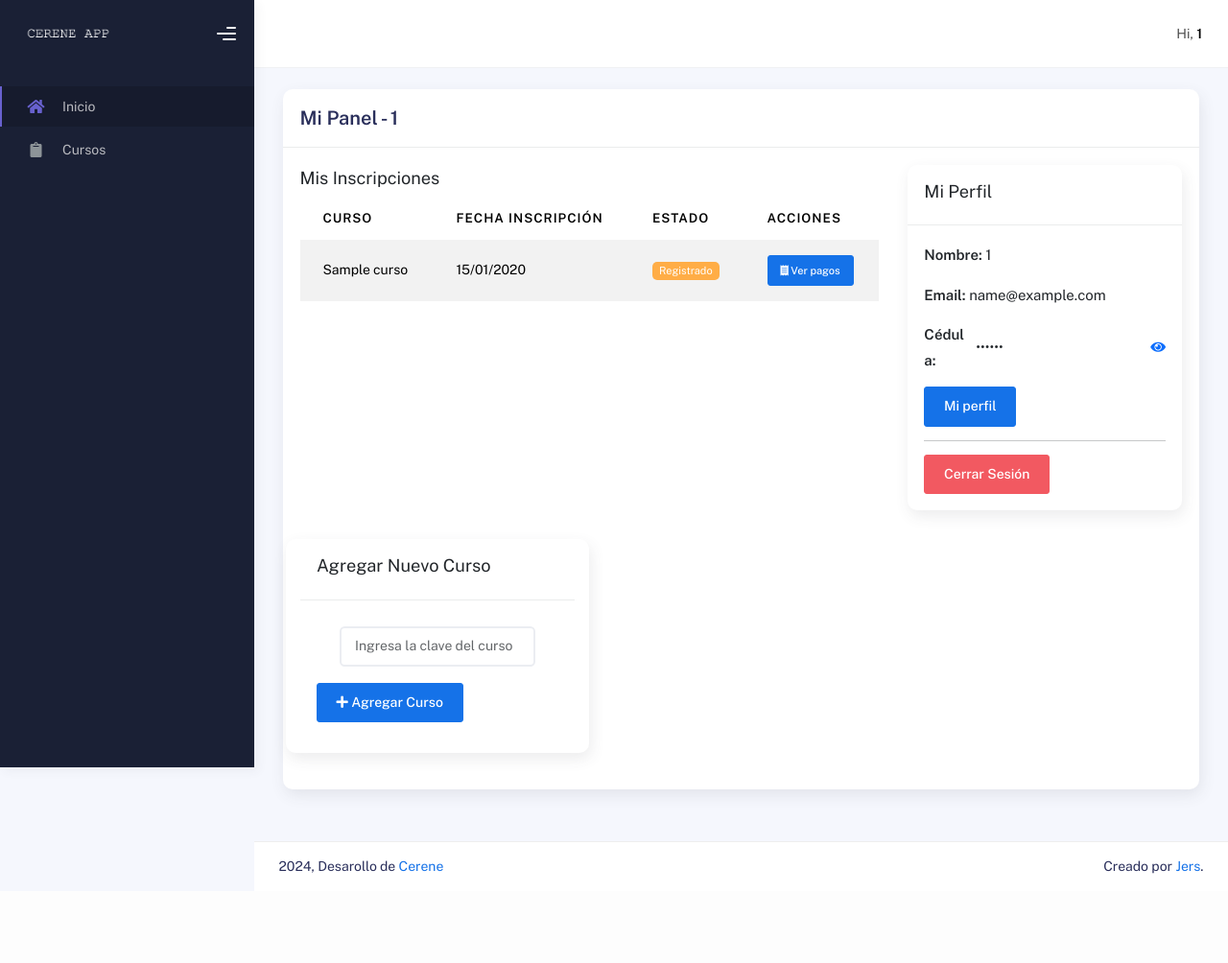
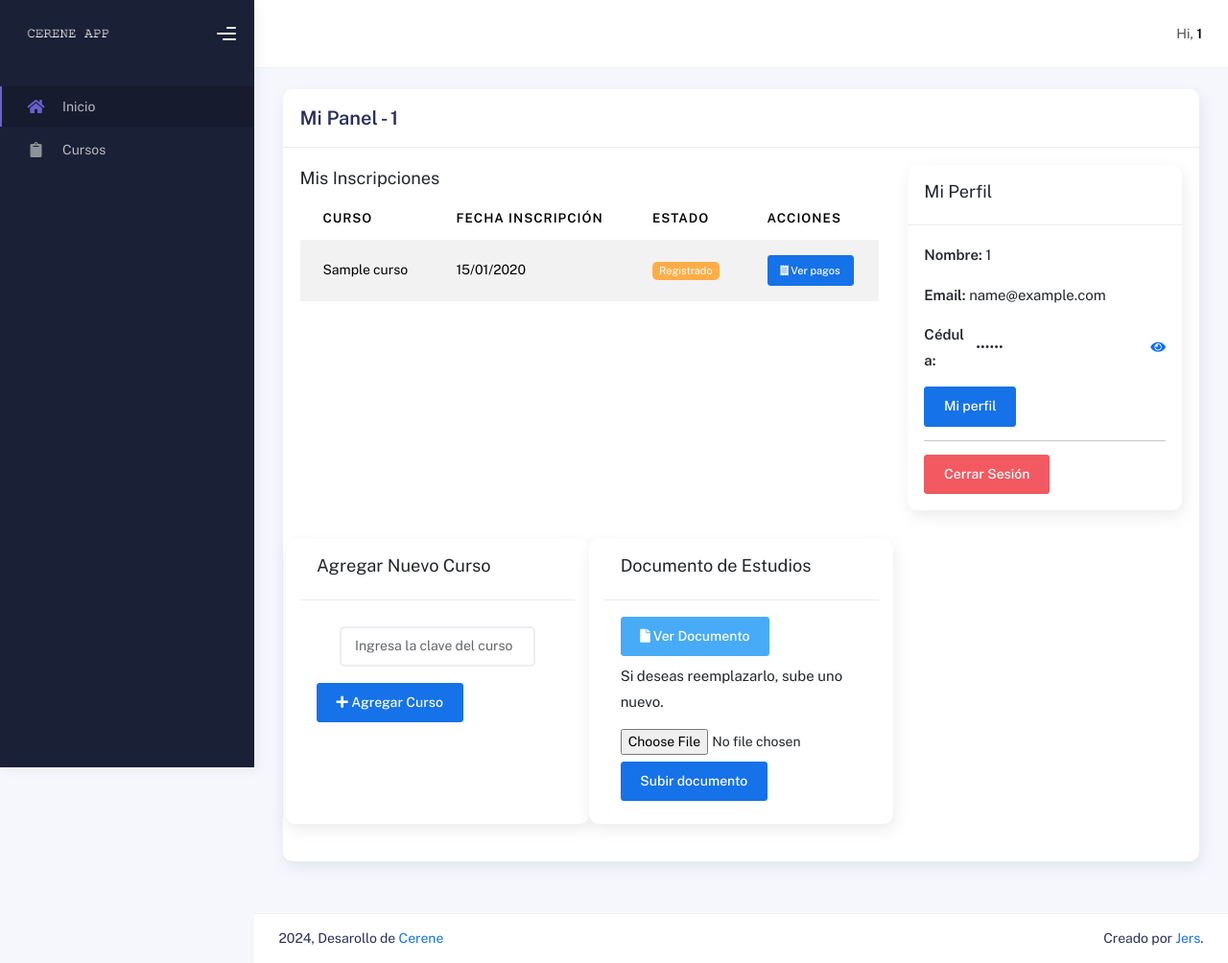
Before and after one commit to SyslifeJers/CRM-Cerene, a PHP site: page /participantePanel/index.php in a window 1280 px wide. Shown: the whole page at 96% size. Before the commit the page ends 911 px from the top, so only its background shows below. Run offline with PHP 8.4, Linux system fonts and the light colour scheme; the visitor is signed in with stand-in values (Sample User, id 1); tables that the repository leaves empty or names only in its code hold one stand-in row (values such as "Sample post"); some libraries are stand-ins or nearby versions.

Commit message:
feat: allow participants to upload study document

```diff
--- a/DB/Conexion.php
+++ b/DB/Conexion.php
@@ -359,6 +359,7 @@ class Database
                     <th>Método Pago</th>
                     <th>Monto</th>
                     <th>Comprobante</th>
+                    <th>Documento</th>
                     <th>Acciones</th>
                 </tr>
             </thead>
@@ -380,7 +381,8 @@ class Database
                 p.nombre as nombre_participante,
                 p.apellido as apellido_participante,
                 p.email as email_participante,
-                p.telefono as telefono_participante
+                p.telefono as telefono_participante,
+                p.documento
               FROM inscripciones i
               LEFT JOIN cursos c ON i.id_curso = c.id_curso
               LEFT JOIN participantes p ON i.id_participante = p.id_participante";
@@ -426,6 +428,11 @@ class Database
                         : 'N/A';
                 }
 
+                // Documento de estudios
+                $botonDocumento = $row['documento']
+                    ? '<a href="../documentos/' . $row['documento'] . '" target="_blank" class="btn btn-sm btn-info"><i class="fas fa-file"></i> Ver</a>'
+                    : '<span class="text-danger">No subido</span>';
+
                 $html .= '
             <tr>
                 <td>' . $row["id_inscripcion"] . '</td>
@@ -443,6 +450,7 @@ class Database
                 <td>' . ($row["metodo_pago"] ?: 'N/A') . '</td>
                 <td class="text-end">' . ($row["monto_pagado"] ? '$' . number_format($row["monto_pagado"], 2) : 'N/A') . '</td>
                 <td class="text-center">' . $botonComprobante . '</td>
+                <td class="text-center">' . $botonDocumento . '</td>
                 <td class="text-center">
                     <div class="btn-group btn-group-sm">
                         <button class="btn btn-primary" onclick="editarInscripcion(' . $row['id_inscripcion'] . ')" title="Editar">
--- a/participantePanel/index.php
+++ b/participantePanel/index.php
@@ -21,11 +21,11 @@ $stmt->bind_param("i", $participante_id);
 $stmt->execute();
 $result = $stmt->get_result();
 
-// Obtener cédula del participante
-$stmtCedula = $database->getConnection()->prepare("SELECT cedula FROM participantes WHERE id_participante = ?");
+// Obtener cédula y documento del participante
+$stmtCedula = $database->getConnection()->prepare("SELECT cedula, documento FROM participantes WHERE id_participante = ?");
 $stmtCedula->bind_param("i", $participante_id);
 $stmtCedula->execute();
-$stmtCedula->bind_result($cedula);
+$stmtCedula->bind_result($cedula, $documento);
 $stmtCedula->fetch();
 $stmtCedula->close();
 ?>
@@ -124,12 +124,32 @@ $stmtCedula->close();
                   <i class="fas fa-plus"></i> Agregar Curso
                 </button>
               </form>
-              <div id="mensajeClave" class="mt-2"></div>
-            </div>
-          </div>
+          <div id="mensajeClave" class="mt-2"></div>
+        </div>
+      </div>
+      <div class="card col-lg-4 mb-4">
+        <div class="card-header">
+          <h5>Documento de Estudios</h5>
+        </div>
+        <div class="card-body">
+          <?php if ($documento): ?>
+            <a href="../documentos/<?= htmlspecialchars($documento) ?>" target="_blank" class="btn btn-info mb-2">
+              <i class="fas fa-file"></i> Ver Documento
+            </a>
+            <p>Si deseas reemplazarlo, sube uno nuevo.</p>
+          <?php else: ?>
+            <div class="alert alert-warning">Es importante subir tu documento.</div>
+          <?php endif; ?>
+          <form id="formDocumento" enctype="multipart/form-data">
+            <input type="file" name="documento" class="form-control-file" accept=".pdf,.jpg,.jpeg,.png" required>
+            <button type="submit" class="btn btn-primary mt-2">Subir documento</button>
+          </form>
+          <div id="msgDocumento" class="mt-2"></div>
         </div>
       </div>
     </div>
+  </div>
+</div>
   </div>
 </div>
 
@@ -338,6 +358,29 @@ endwhile;
       });
   });
 
+  // Subir documento de estudios
+  document.getElementById('formDocumento').addEventListener('submit', function(e) {
+    e.preventDefault();
+    const formData = new FormData(this);
+    const btn = this.querySelector('button[type="submit"]');
+    btn.disabled = true;
+    btn.innerHTML = '<i class="fas fa-spinner fa-spin"></i> Subiendo...';
+    fetch('subir_documento.php', { method: 'POST', body: formData })
+      .then(r => r.json())
+      .then(d => {
+        const div = document.getElementById('msgDocumento');
+        div.innerHTML = `<div class="alert alert-${d.success ? 'success' : 'danger'}">${d.message}</div>`;
+        if (d.success) setTimeout(() => location.reload(), 1000);
+      })
+      .catch(() => {
+        document.getElementById('msgDocumento').innerHTML = '<div class="alert alert-danger">Error en la conexión</div>';
+      })
+      .finally(() => {
+        btn.disabled = false;
+        btn.innerHTML = 'Subir documento';
+      });
+  });
+
   // Mostrar/ocultar cédula
   document.getElementById('toggleCedula').addEventListener('click', function() {
     const input = document.getElementById('cedulaInput');
```
Also changed, not shown: participantePanel/subir_documento.php (added, +59 -0 lines), DB/migrations/2025_07_30_add_documento_to_participantes.sql (added), 1 other file.
